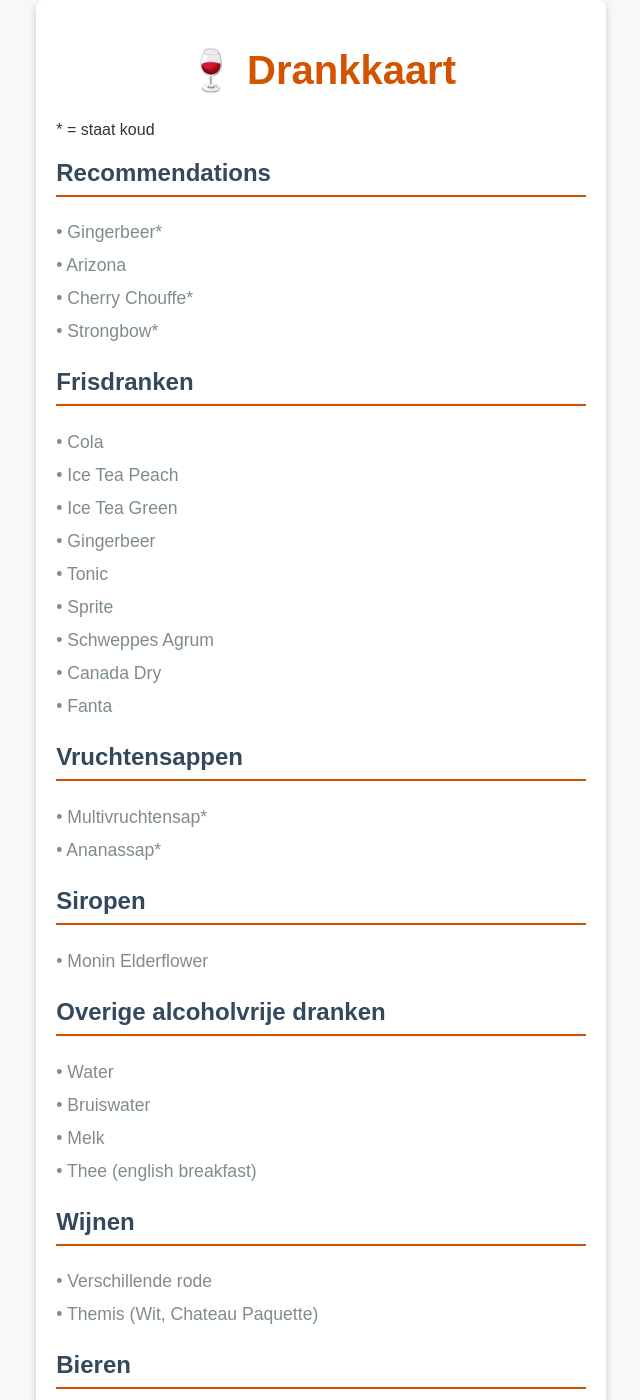
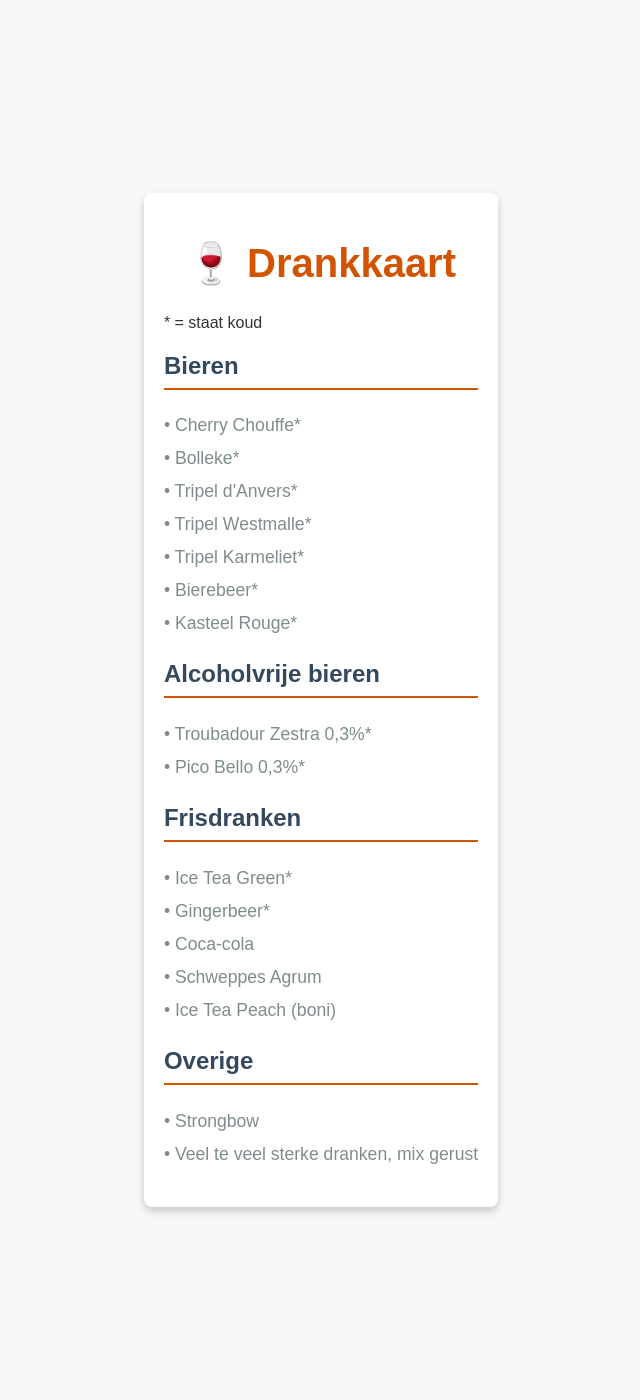
Before and after one commit to arnodeceuninck/menucard, a Jekyll site: the page built from index.html, in a window 1280 px wide and 1400 px high. Shown: the whole window, without its empty margins (319-959 px from the left). Built offline with Jekyll 4.4.1, drawn with Linux system fonts in a browser that asks for light colours; some of the changed text lies outside the part shown.

Commit message:
Update menu items and categories in menu.yml

```diff
--- a/_data/menu.yml
+++ b/_data/menu.yml
@@ -1,111 +1,138 @@
-- name: Recommendations
+- name: Bieren
   items:
-    - Gingerbeer*
-    - Arizona
-    - Cherry Chouffe*
-    - Strongbow*
+     - Cherry Chouffe*
+     - Bolleke*
+     - Tripel d'Anvers*
+     - Tripel Westmalle*
+     - Tripel Karmeliet*
+     - Bierebeer*
+     - Kasteel Rouge*
+
+- name: Alcoholvrije bieren
+  items:
+     - Troubadour Zestra 0,3%*
+     - Pico Bello 0,3%*
 
 - name: Frisdranken
   items:
-    - Cola
-    - Ice Tea Peach
-    - Ice Tea Green
-    - Gingerbeer
-    - Tonic
-    - Sprite
-    - Schweppes Agrum
-    - Canada Dry
-    - Fanta
+     - Ice Tea Green*
+     - Gingerbeer*
+     - Coca-cola
+     - Schweppes Agrum
+     - Ice Tea Peach (boni)
 
-- name: Vruchtensappen
+- name: Overige
   items:
-    - Multivruchtensap*
-    - Ananassap*
+     - Strongbow
+     - Veel te veel sterke dranken, mix gerust
+# - name: Recommendations
+#   items:
+#     - Gingerbeer*
+#     - Arizona
+#     - Cherry Chouffe*
+#     - Strongbow*
 
-- name: Siropen
-  items:
-    - Monin Elderflower
+# - name: Frisdranken
+#   items:
+#     - Cola
+#     - Ice Tea Peach
+#     - Ice Tea Green
+#     - Gingerbeer
+#     - Tonic
+#     - Sprite
+#     - Schweppes Agrum
+#     - Canada Dry
+#     - Fanta
 
-- name: Overige alcoholvrije dranken
-  items:
-    - Water
-    - Bruiswater
-    - Melk
-    - Thee (english breakfast)
+# - name: Vruchtensappen
+#   items:
+#     - Multivruchtensap*
+#     - Ananassap*
 
-- name: Wijnen
-  items:
-    - Verschillende rode
-    - Themis (Wit, Chateau Paquette)
+# - name: Siropen
+#   items:
+#     - Monin Elderflower
 
-- name: Bieren
-  items:
-    - Bolleke*
-    - Cherry Chouffe*
-    - Tripel Kamreliet*
+# - name: Overige alcoholvrije dranken
+#   items:
+#     - Water
+#     - Bruiswater
+#     - Melk
+#     - Thee (english breakfast)
 
-- name: Alcoholvrije bieren
-  items:
-    - Cristal 0.0*
-    - Flandrien 0.0*
+# - name: Wijnen
+#   items:
+#     - Verschillende rode
+#     - Themis (Wit, Chateau Paquette)
 
-- name: Ciders en lichte dranken
-  items:
-    - Strongbow Red Beries*
+# - name: Bieren
+#   items:
+#     - Bolleke*
+#     - Cherry Chouffe*
+#     - Tripel Kamreliet*
 
-- name: Cocktails (mix gerust zelf andere combinaties)
-  items:
-    #- Appeljenever-Ice tea (ook lekker met een beetje Elixir d'Anvers)
-    - Gin tonic
-    - Pink gin tonic
-    - Moscow Mule
-    - Malibu-Ananassap
-    #- Chocomelk-Baileys
-    - Rum Cola
-    - Amaretto-Ice tea
-    #- Mojito (Monin munt siroop-Bruiswater-Limoensap)
+# - name: Alcoholvrije bieren
+#   items:
+#     - Cristal 0.0*
+#     - Flandrien 0.0*
 
-- name: Likeuren en zoete dranken
-  items:
-    - Malibu
-    - Pisang
-    - Amaretto
+# - name: Ciders en lichte dranken
+#   items:
+#     - Strongbow Red Beries*
 
-- name: Gins
-  items:
-    - Gin
-    - Pink gin
+# - name: Cocktails (mix gerust zelf andere combinaties)
+#   items:
+#     #- Appeljenever-Ice tea (ook lekker met een beetje Elixir d'Anvers)
+#     - Gin tonic
+#     - Pink gin tonic
+#     - Moscow Mule
+#     - Malibu-Ananassap
+#     #- Chocomelk-Baileys
+#     - Rum Cola
+#     - Amaretto-Ice tea
+#     #- Mojito (Monin munt siroop-Bruiswater-Limoensap)
 
-- name: Jenevers
-  items:
-    - Bols Lychee
-    - Bols Parfait Amour
-    - Bols Creme de Cassis
-    - Bols Strawberry
-    - Vanille jenever
-    - Meloenjenever
-    - Bols Graanjenever
+# - name: Likeuren en zoete dranken
+#   items:
+#     - Malibu
+#     - Pisang
+#     - Amaretto
 
-    #- Appeljenever
-    #- Meloenjenever
-    #- Kersenjenever
-    #- Zure appel jenever
-    #- Cactusjenever
-    #- Galettenjenever
+# - name: Gins
+#   items:
+#     - Gin
+#     - Pink gin
 
-- name: Vodka's
-  items:
-    - Smirnoff Vodka
-   # - Vanille vodka
-    - Orange dink (zelfde merk als meloenvodka)
+# - name: Jenevers
+#   items:
+#     - Bols Lychee
+#     - Bols Parfait Amour
+#     - Bols Creme de Cassis
+#     - Bols Strawberry
+#     - Vanille jenever
+#     - Meloenjenever
+#     - Bols Graanjenever
 
-- name: Overige sterke dranken
-  items:
-    - Bourbon Whiskey
-    - Witte rum Bacardi Blancad
-    - Spiced Rum
-    - Stroh 80
-    - Trippel sec
-    - Porto
-    - Triple d'Anvers
-    - Campari
+#     #- Appeljenever
+#     #- Meloenjenever
+#     #- Kersenjenever
+#     #- Zure appel jenever
+#     #- Cactusjenever
+#     #- Galettenjenever
+
+# - name: Vodka's
+#   items:
+#     - Smirnoff Vodka
+#    # - Vanille vodka
+#     - Orange dink (zelfde merk als meloenvodka)
+
+# - name: Overige sterke dranken
+#   items:
+#     - Bourbon Whiskey
+#     - Witte rum Bacardi Blancad
+#     - Spiced Rum
+#     - Stroh 80
+#     - Trippel sec
+#     - Porto
+#     - Triple d'Anvers
+#     - Campari
```
